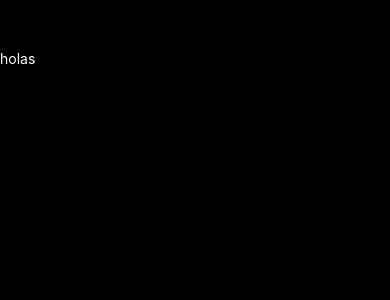
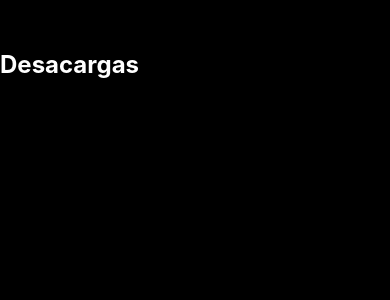
Before and after one commit to Khenya/Netflix_react_native, a React Native app in the folder netflix-clone/: screen / in a window 390 px wide. Shown: the top 300 px of the page. Built offline with nearby package versions, Linux system fonts and the light colour scheme.

Commit message:
feat: DownloadScreen

```diff
--- a/netflix-clone/App.js
+++ b/netflix-clone/App.js
@@ -1,7 +1,13 @@
 import HomeScreen from './src/screens/HomeScreen';
+import DownloadScreen from './src/screens/DownloadScreen';
+import { NavigationContainer } from '@react-navigation/native';
 
 export default function App() {
   return (
-    <HomeScreen/>
+    <NavigationContainer>
+      <DownloadScreen/>
+      {/* <HomeScreen/> */}
+
+    </NavigationContainer>
   );
 }
--- /dev/null
+++ b/netflix-clone/src/screens/DownloadScreen.jsx
@@ -0,0 +1,17 @@
+import { SafeAreaView, ScrollView, Text } from 'react-native';
+
+import { styles, colors } from '../config/theme/app-theme';
+
+const DownloadScreen = () => {
+
+  return (
+    <SafeAreaView style={styles.container}>
+
+        <ScrollView >
+         <Text style = {styles.title}>Desacargas</Text>
+        </ScrollView>
+    </SafeAreaView>
+  );
+};
+
+export default DownloadScreen;
```
Also changed, not shown: netflix-clone/src/screens/DowandScreen.jsx (deleted).
